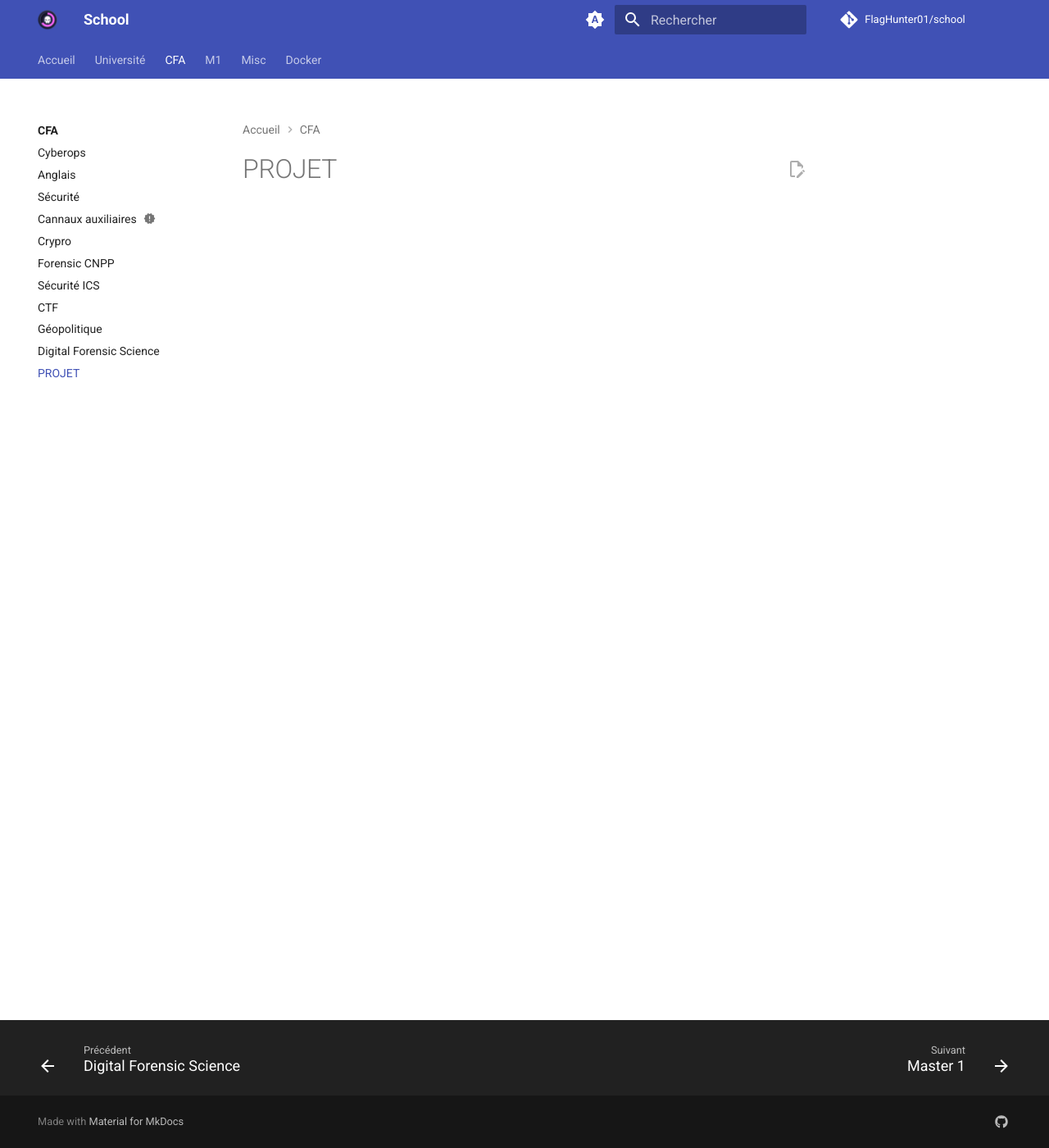
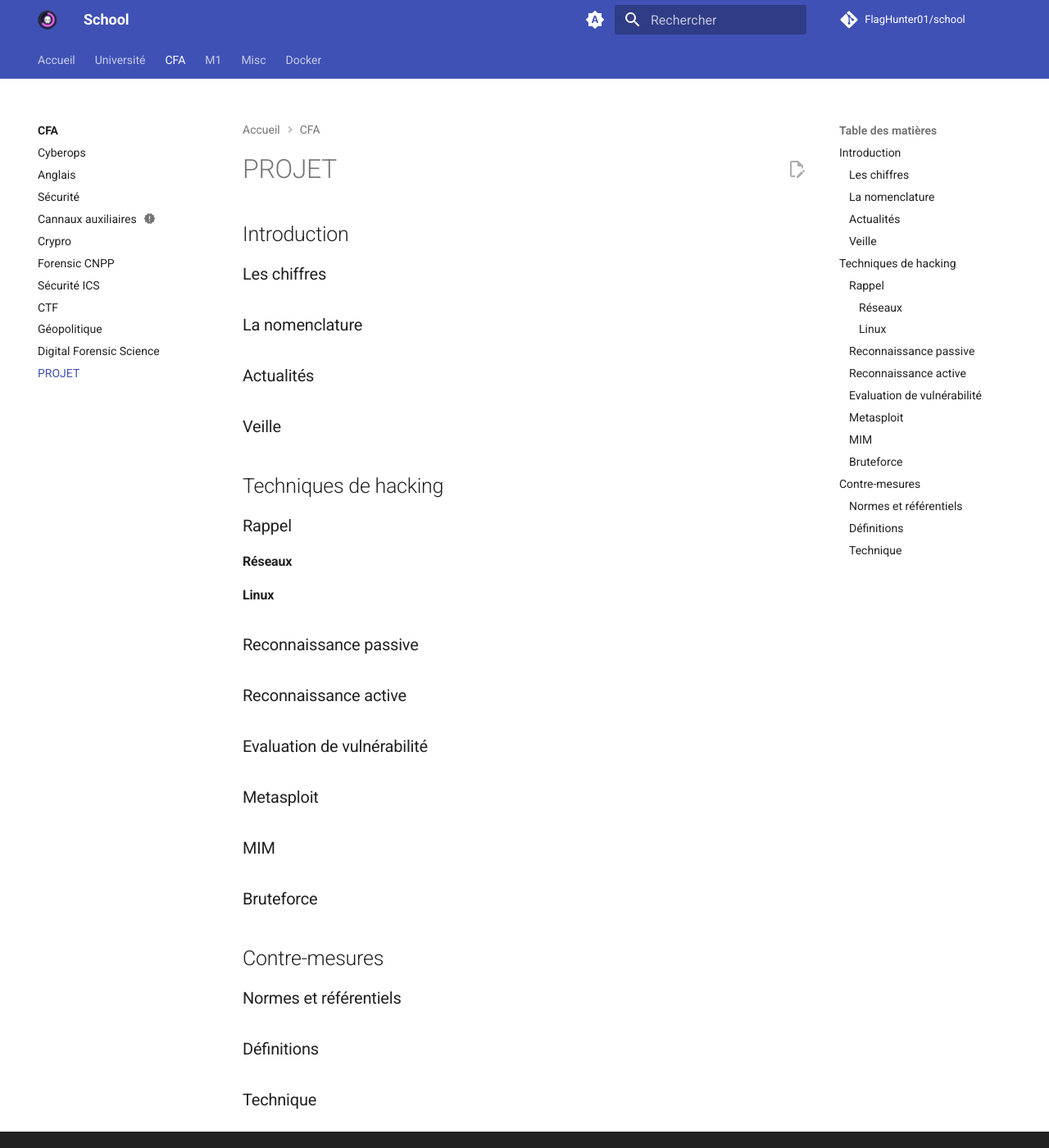
Before and after one commit to FlagHunter01/school, an MkDocs documentation site: the page built from docs/cfa/projet/index.md, in a window 1280 px wide and 1400 px high. Shown: the whole window at 82% size. Built offline with MkDocs 1.6.1 and Material for MkDocs 9.7.7, drawn with Linux system fonts in a browser that asks for light colours; comment, search, counter and statistics services are not loaded.

Commit message:
Sommaire

```diff
--- a/docs/cfa/projet/index.md
+++ b/docs/cfa/projet/index.md
@@ -1,4 +1,42 @@
 ---
 title: PROJET
-description: Projet d'etical hacking
+description: Projet d'etical hacking de fin d'année
 ---
+
+## Introduction
+
+### Les chiffres
+
+### La nomenclature
+
+### Actualités
+
+### Veille
+
+## Techniques de hacking
+
+### Rappel
+
+#### Réseaux
+
+#### Linux
+
+### Reconnaissance passive
+
+### Reconnaissance active
+
+### Evaluation de vulnérabilité
+
+### Metasploit
+
+### MIM
+
+### Bruteforce
+
+## Contre-mesures
+
+### Normes et référentiels
+
+### Définitions
+
+### Technique
```
